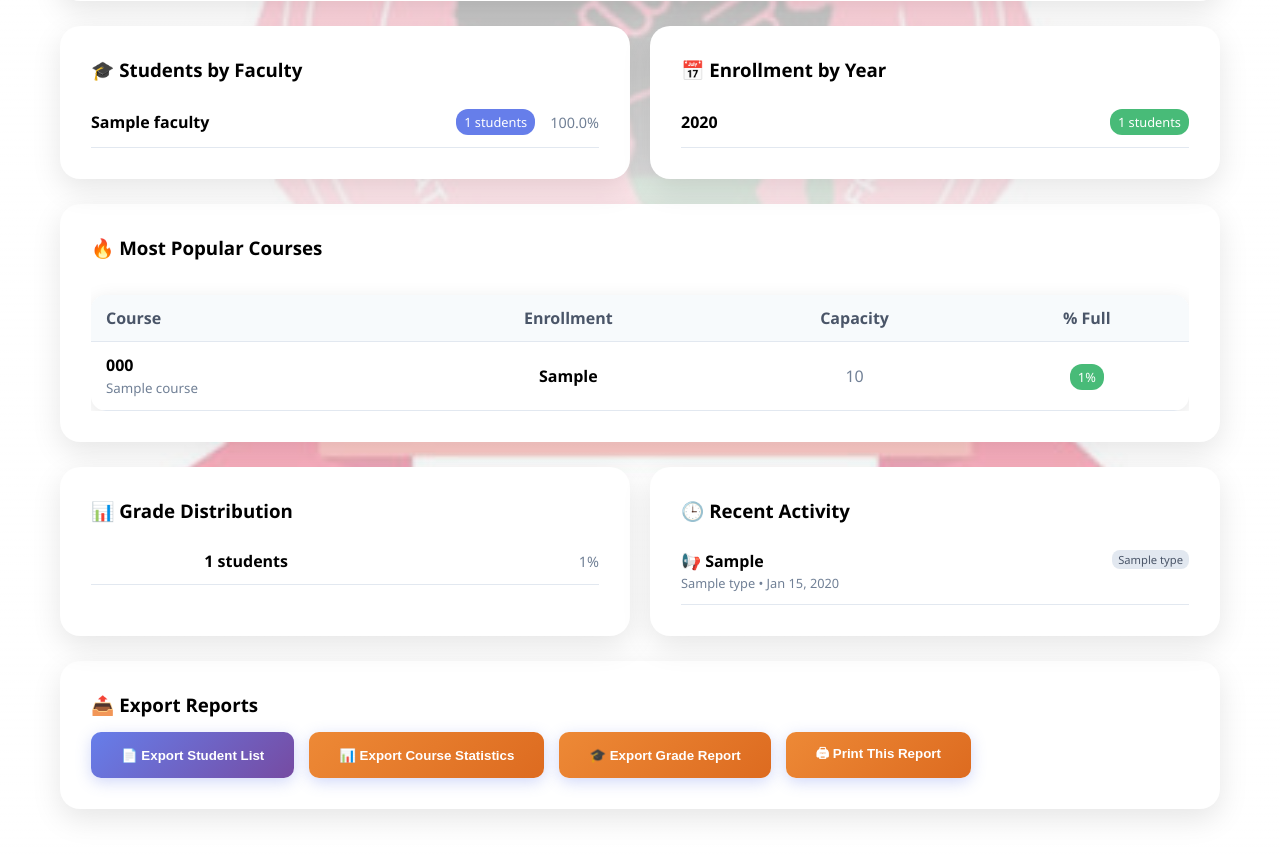
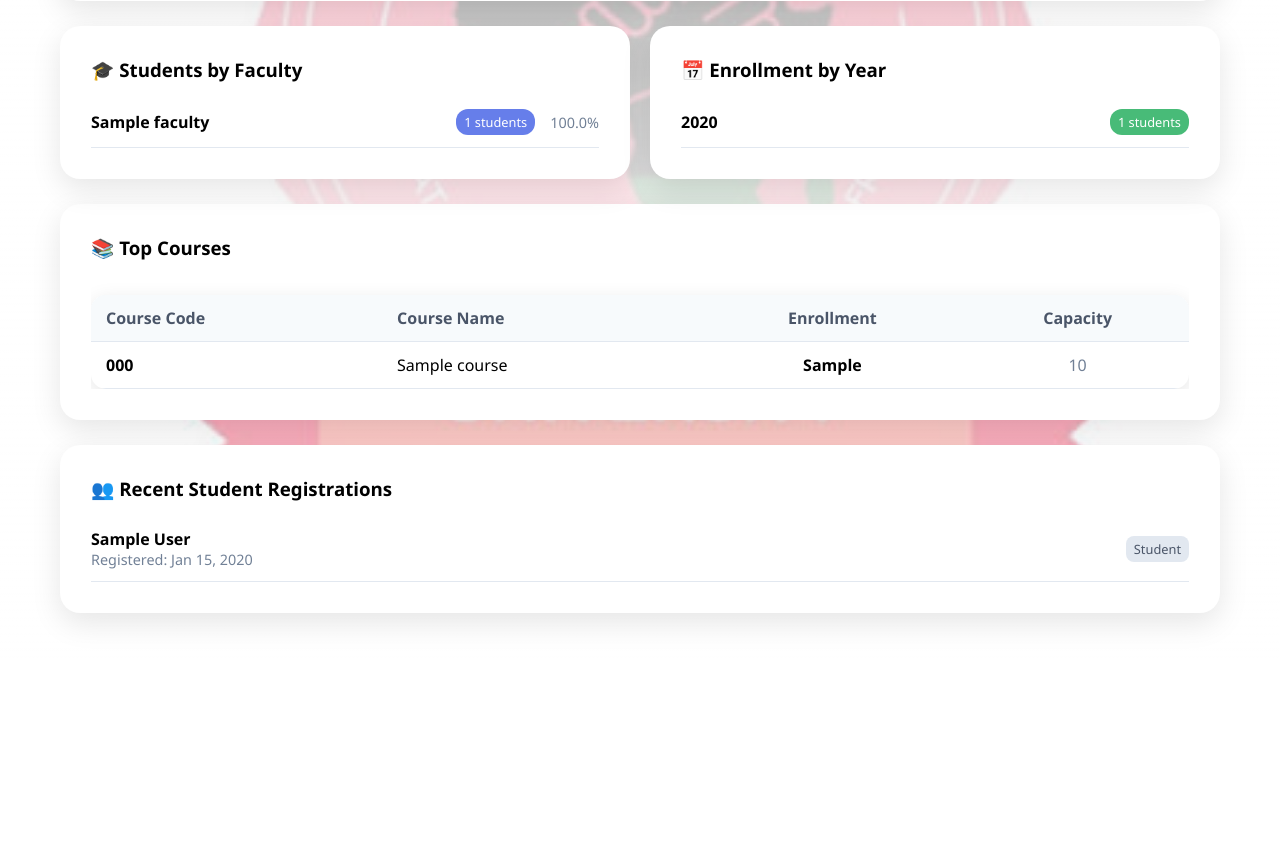
Before and after one commit to gandalf-lab/unity_uni_student_portal, a Flask app: template templates/admin/statistics.html in a window 1280 px wide. Shown: the part 532-1386 px from the top of the page. After the commit the page ends 1155 px from the top, so only its background shows below. Run offline with Flask 3, Linux system fonts and the light colour scheme; the template is opened without the code that fills it: most values are stand-ins (such as "Sample title", 1, 10 or a date in 2020).

Commit message:
Update statistics.html

```diff
--- a/templates/admin/statistics.html
+++ b/templates/admin/statistics.html
@@ -36,16 +36,16 @@
     <div class="card">
         <h3>🎓 Students by Faculty</h3>
         <div style="margin-top: 15px;">
-            {% for faculty in stats.students_by_faculty %}
+            {% for faculty in stats.faculty_data %}
             <div style="display: flex; justify-content: space-between; align-items: center; padding: 12px 0; border-bottom: 1px solid #e2e8f0;">
                 <span style="font-weight: 600;">{{ faculty.faculty }}</span>
                 <div style="display: flex; align-items: center; gap: 15px;">
                     <span style="background: #667eea; color: white; padding: 4px 8px; border-radius: 12px; font-size: 0.8rem;">
-                        {{ faculty.student_count }} students
+                        {{ faculty.count }} students
                     </span>
                     <span style="color: #718096; font-size: 0.9rem;">
                         {% if stats.total_students > 0 %}
-                            {{ ((faculty.student_count * 100) / stats.total_students)|round(1) }}%
+                            {{ ((faculty.count * 100) / stats.total_students)|round(1) }}%
                         {% else %}
                             0%
                         {% endif %}
@@ -60,12 +60,12 @@
     <div class="card">
         <h3>📅 Enrollment by Year</h3>
         <div style="margin-top: 15px;">
-            {% for year in stats.students_by_year %}
+            {% for year in stats.year_data %}
             <div style="display: flex; justify-content: space-between; align-items: center; padding: 12px 0; border-bottom: 1px solid #e2e8f0;">
-                <span style="font-weight: 600;">{{ year.enrollment_year }}</span>
+                <span style="font-weight: 600;">{{ year.year }}</span>
                 <div style="display: flex; align-items: center; gap: 15px;">
                     <span style="background: #48bb78; color: white; padding: 4px 8px; border-radius: 12px; font-size: 0.8rem;">
-                        {{ year.student_count }} students
+                        {{ year.count }} students
                     </span>
                 </div>
             </div>
@@ -76,41 +76,31 @@
 
 <!-- Popular Courses -->
 <div class="card">
-    <h3>🔥 Most Popular Courses</h3>
+    <h3>📚 Top Courses</h3>
     <div style="overflow-x: auto; margin-top: 15px;">
         <table style="width: 100%; border-collapse: collapse;">
             <thead>
                 <tr style="background: #f7fafc;">
-                    <th style="padding: 12px 15px; text-align: left; font-weight: 600;">Course</th>
+                    <th style="padding: 12px 15px; text-align: left; font-weight: 600;">Course Code</th>
+                    <th style="padding: 12px 15px; text-align: left; font-weight: 600;">Course Name</th>
                     <th style="padding: 12px 15px; text-align: center; font-weight: 600;">Enrollment</th>
                     <th style="padding: 12px 15px; text-align: center; font-weight: 600;">Capacity</th>
-                    <th style="padding: 12px 15px; text-align: center; font-weight: 600;">% Full</th>
                 </tr>
             </thead>
             <tbody>
-                {% for course in stats.popular_courses %}
+                {% for course in stats.courses %}
                 <tr style="border-bottom: 1px solid #e2e8f0;">
                     <td style="padding: 12px 15px;">
-                        <strong>{{ course.course_code }}</strong><br>
-                        <small style="color: #718096;">{{ course.course_name }}</small>
+                        <strong>{{ course.course_code }}</strong>
+                    </td>
+                    <td style="padding: 12px 15px;">
+                        {{ course.course_name }}
                     </td>
                     <td style="padding: 12px 15px; text-align: center; font-weight: 600;">
                         {{ course.current_enrollment }}
                     </td>
                     <td style="padding: 12px 15px; text-align: center; color: #718096;">
                         {{ course.max_capacity }}
-                    </td>
-                    <td style="padding: 12px 15px; text-align: center;">
-                        {% set percentage = course.percentage_full %}
-                        {% if percentage > 90 %}
-                            <span style="background: #f56565; color: white; padding: 4px 8px; border-radius: 12px; font-size: 0.8rem;">
-                        {% elif percentage > 70 %}
-                            <span style="background: #ed8936; color: white; padding: 4px 8px; border-radius: 12px; font-size: 0.8rem;">
-                        {% else %}
-                            <span style="background: #48bb78; color: white; padding: 4px 8px; border-radius: 12px; font-size: 0.8rem;">
-                        {% endif %}
-                            {{ percentage }}%
-                        </span>
                     </td>
                 </tr>
                 {% endfor %}
@@ -119,91 +109,27 @@
     </div>
 </div>
 
-<div style="display: grid; grid-template-columns: 1fr 1fr; gap: 20px;">
-    <!-- Grade Distribution -->
-    <div class="card">
-        <h3>📊 Grade Distribution</h3>
-        <div style="margin-top: 15px;">
-            {% for grade in stats.grade_distribution %}
-            <div style="display: flex; justify-content: space-between; align-items: center; padding: 10px 0; border-bottom: 1px solid #e2e8f0;">
-                <div style="display: flex; align-items: center; gap: 10px;">
-                    <span class="grade-badge grade-{{ grade.grade | replace('+', 'plus') | replace('-', 'minus') }}"
-                          style="padding: 4px 8px; border-radius: 6px; font-weight: bold; font-size: 0.8rem;">
-                        {{ grade.grade }}
-                    </span>
-                    <span style="font-weight: 600;">{{ grade.grade_count }} students</span>
-                </div>
-                <span style="color: #718096; font-size: 0.9rem;">
-                    {{ grade.percentage }}%
-                </span>
-            </div>
-            {% endfor %}
-        </div>
-    </div>
-
-    <!-- Recent Activity -->
-    <div class="card">
-        <h3>🕒 Recent Activity</h3>
-        <div style="margin-top: 15px; max-height: 300px; overflow-y: auto;">
-            {% for activity in stats.recent_activity %}
-            <div style="padding: 12px 0; border-bottom: 1px solid #e2e8f0;">
-                <div style="display: flex; justify-content: space-between; align-items: start;">
-                    <div>
-                        <strong>
-                            {% if activity.type == 'Student' %}
-                            👤 {{ activity.first_name }} {{ activity.last_name }}
-                            {% else %}
-                            📢 {{ activity.first_name }}
-                            {% endif %}
-                        </strong>
-                        <div style="color: #718096; font-size: 0.8rem; margin-top: 2px;">
-                            {{ activity.type }} • {{ activity.created_at.strftime('%b %d, %Y') }}
-                        </div>
-                    </div>
-                    <span style="background: #e2e8f0; color: #4a5568; padding: 2px 6px; border-radius: 8px; font-size: 0.7rem;">
-                        {{ activity.type }}
-                    </span>
+<!-- Recent Students -->
+<div class="card">
+    <h3>👥 Recent Student Registrations</h3>
+    <div style="margin-top: 15px;">
+        {% for student in stats.recent_students %}
+        <div style="display: flex; justify-content: space-between; align-items: center; padding: 12px 0; border-bottom: 1px solid #e2e8f0;">
+            <div>
+                <strong>{{ student.first_name }} {{ student.last_name }}</strong>
+                <div style="color: #718096; font-size: 0.9rem;">
+                    Registered: {{ student.created_at.strftime('%b %d, %Y') }}
                 </div>
             </div>
-            {% endfor %}
+            <span style="background: #e2e8f0; color: #4a5568; padding: 4px 8px; border-radius: 8px; font-size: 0.8rem;">
+                Student
+            </span>
         </div>
-    </div>
-</div>
-
-<!-- Export Options -->
-<div class="card">
-    <h3>📤 Export Reports</h3>
-    <div style="display: flex; gap: 15px; flex-wrap: wrap; margin-top: 15px;">
-        <button class="btn" onclick="alert('Export feature will be available in the next update')">
-            📄 Export Student List
-        </button>
-        <button class="btn secondary" onclick="alert('Export feature will be available in the next update')">
-            📊 Export Course Statistics
-        </button>
-        <button class="btn secondary" onclick="alert('Export feature will be available in the next update')">
-            🎓 Export Grade Report
-        </button>
-        <button class="btn secondary" onclick="window.print()">
-            🖨 Print This Report
-        </button>
+        {% endfor %}
     </div>
 </div>
 
 <style>
-.grade-badge {
-    padding: 4px 8px;
-    border-radius: 6px;
-    font-weight: bold;
-    font-size: 0.8rem;
-    color: white;
-}
-
-.grade-A, .grade-A-minus { background: #48bb78; }
-.grade-Bplus, .grade-B, .grade-B-minus { background: #ed8936; }
-.grade-Cplus, .grade-C, .grade-C-minus { background: #ecc94b; color: #2d3748; }
-.grade-Dplus, .grade-D, .grade-D-minus { background: #a0aec0; }
-.grade-F { background: #f56565; }
-
 @media (max-width: 768px) {
     div[style*="grid-template-columns: 1fr 1fr"] {
         grid-template-columns: 1fr !important;
```
